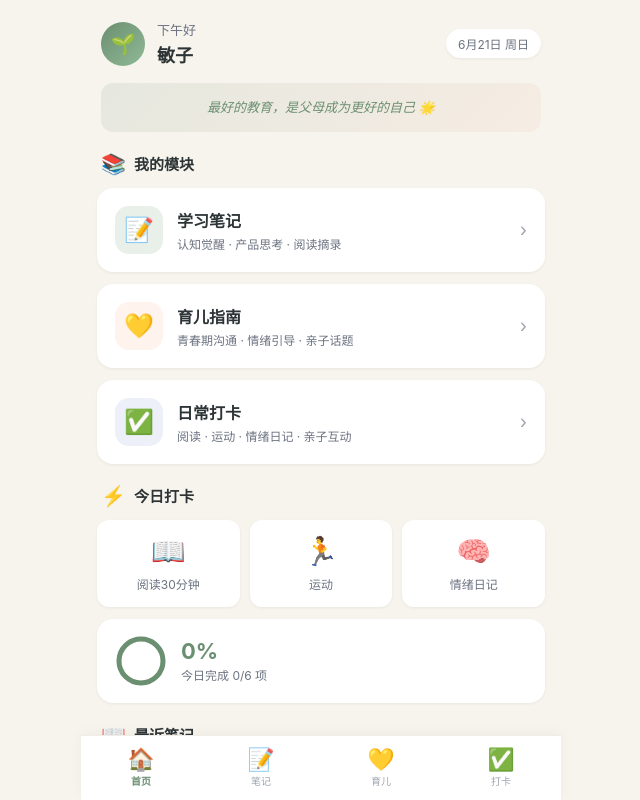
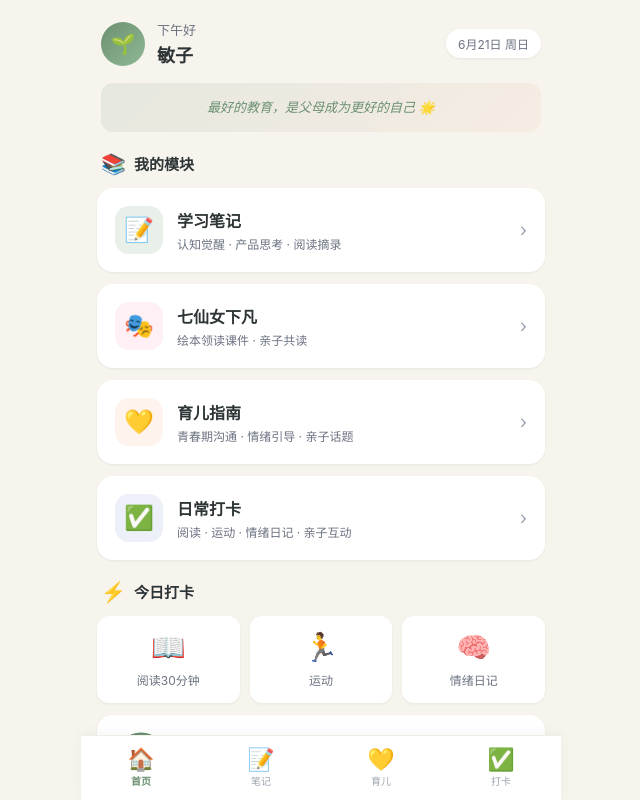
Before and after one commit to minzi-space/minzi-growth, a plain HTML site: page index.html in a window 1280 px wide. Shown: the whole page, without its empty margins (319-959 px from the left). Drawn offline with Linux system fonts and the light colour scheme.

Commit message:
更新首页 - 添加七仙女下凡入口

```diff
--- a/index.html
+++ b/index.html
@@ -411,6 +411,14 @@
         <div class="module-info">
           <div class="title">学习笔记</div>
           <div class="desc">认知觉醒 · 产品思考 · 阅读摘录</div>
+        </div>
+        <div class="module-arrow">›</div>
+      </div>
+      <div class="module-card" onclick="window.location.href='qixiannü/七仙女下凡_领读课件.html'">
+        <div class="module-icon" style="background:#FFF0F5;">🎭</div>
+        <div class="module-info">
+          <div class="title">七仙女下凡</div>
+          <div class="desc">绘本领读课件 · 亲子共读</div>
         </div>
         <div class="module-arrow">›</div>
       </div>
```
